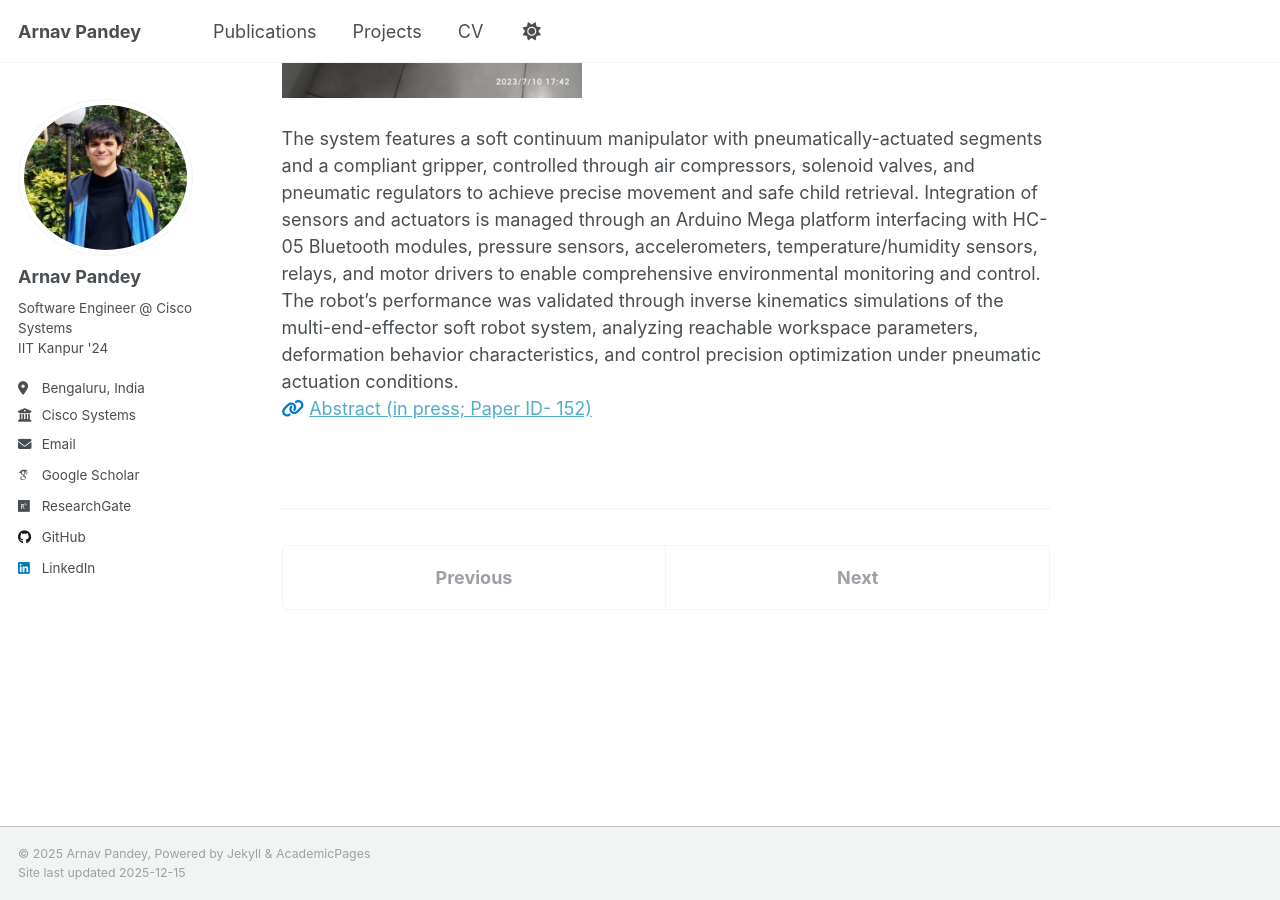
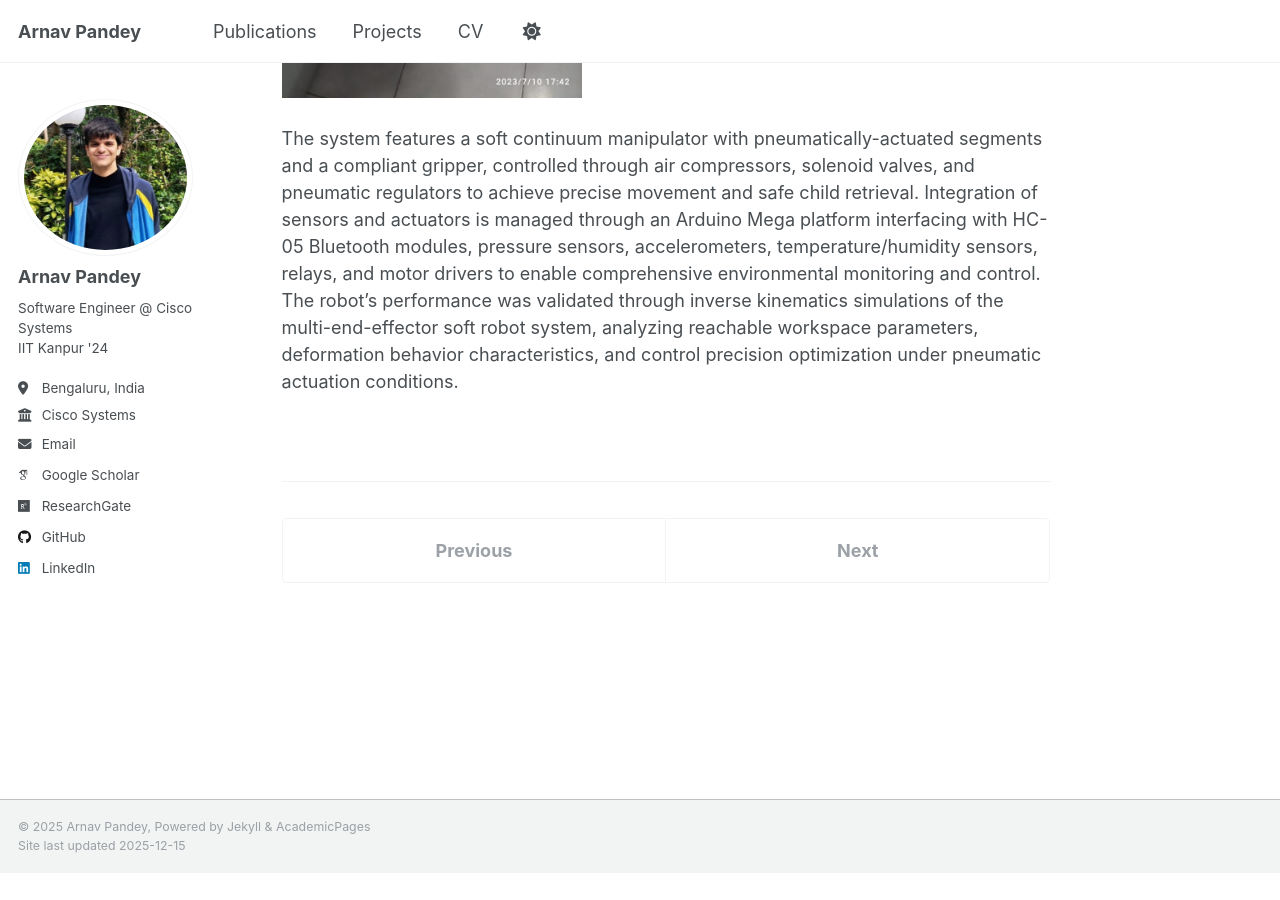
Before and after one commit to arnavpandey712/arnavpandey712.github.io, a Jekyll site: the page built from _portfolio/portfolio-5.md, in a window 1280 px wide and 900 px high, scrolled down 937 px. Built offline with Jekyll 4.4.1, drawn with Linux system fonts in a browser that asks for light colours; some web fonts are replaced; a script that is not in the unit is left out; after the commit the page ends 1810 px from its top, so only the background shows below that.

Commit message:
Update portfolio-5.md

```diff
--- a/_portfolio/portfolio-5.md
+++ b/_portfolio/portfolio-5.md
@@ -10,4 +10,3 @@ This vine-like soft robot represents an innovative rescue solution specifically
 <br/><br/>
 The system features a soft continuum manipulator with pneumatically-actuated segments and a compliant gripper, controlled through air compressors, solenoid valves, and pneumatic regulators to achieve precise movement and safe child retrieval. Integration of sensors and actuators is managed through an Arduino Mega platform interfacing with HC-05 Bluetooth modules, pressure sensors, accelerometers, temperature/humidity sensors, relays, and motor drivers to enable comprehensive environmental monitoring and control. The robot's performance was validated through inverse kinematics simulations of the multi-end-effector soft robot system, analyzing reachable workspace parameters, deformation behavior characteristics, and control precision optimization under pneumatic actuation conditions.
 <br/>
-<i class="fas fa-link" style="color:#007acc;"></i> [Abstract (in press; Paper ID- 152)](https://incam.isam.co.in/book-of-abstracts)
```
